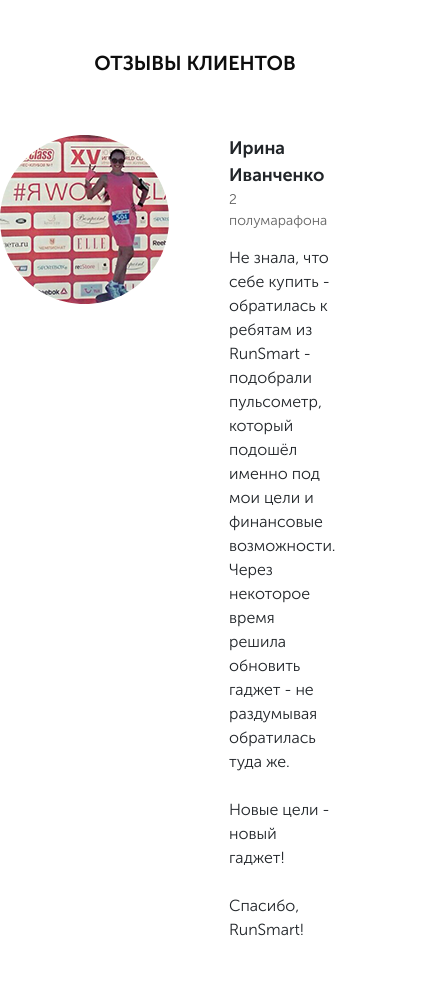
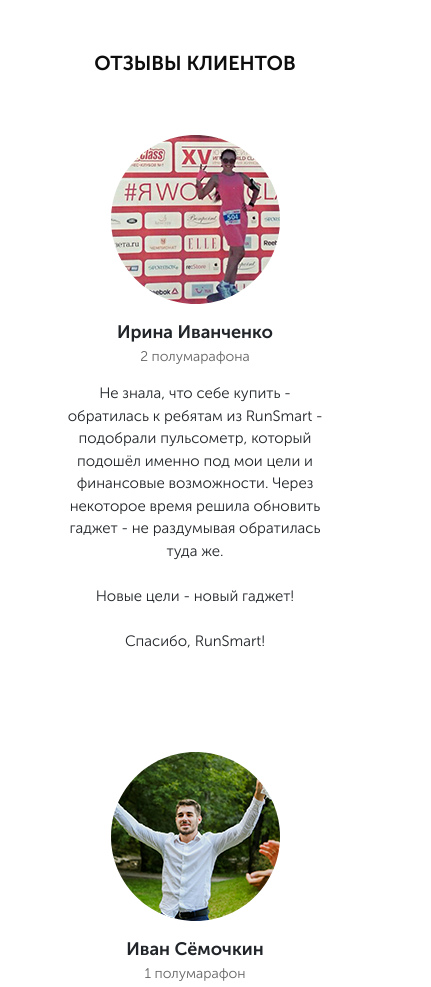
Before and after one commit to tremer3/pulsometer-site, a website: page src/index.html in a window 390 px wide. Shown: the part 6420-7407 px from the top of the page, 431 px wide, since content can reach past the window. Drawn offline with nearby package versions, Linux system fonts and the light colour scheme.

Commit message:
add mobile layout for testimonials section

```diff
--- a/src/sass/blocks/_media.scss
+++ b/src/sass/blocks/_media.scss
@@ -19,6 +19,21 @@
     }
     .catalog-item {
         margin-left: 20px;
+    }
+
+    /* Testimonials */
+    .testimonials__item {
+        display: block;
+    }
+    .testimonials__img {
+        display: block;
+        margin: 0 auto;
+    }
+    .testimonials__wrapper {
+        text-align: center;
+    }
+    .testimonials__name {
+        margin-top: 15px;
     }
 }
 
@@ -109,6 +124,11 @@
     .catalog__tab {
         margin-top: 20px;
     }
+
+    /* Teatimonials */
+    .testimonials__descr {
+        font-size: 15px;
+    }
 }
 
 @media (max-width: 576px) {
```
Also changed, not shown: src/css/style.min.css.
